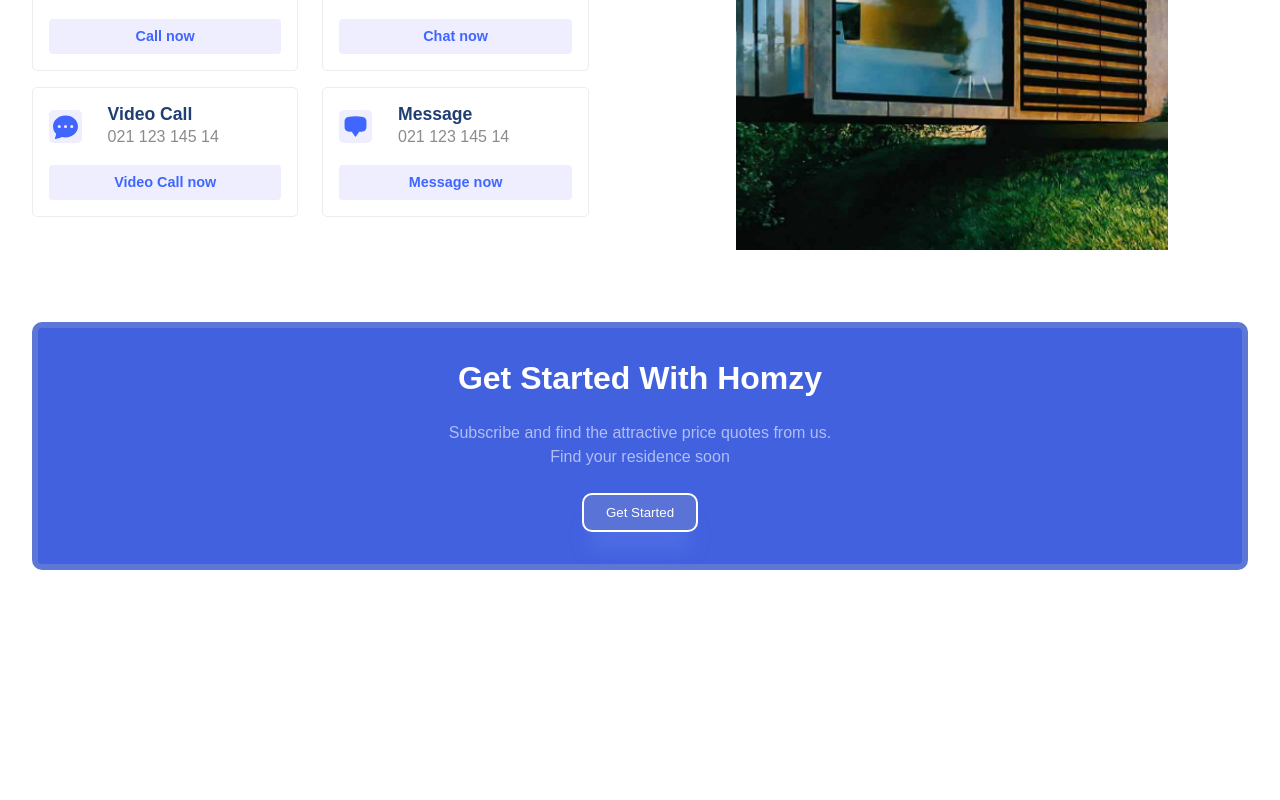
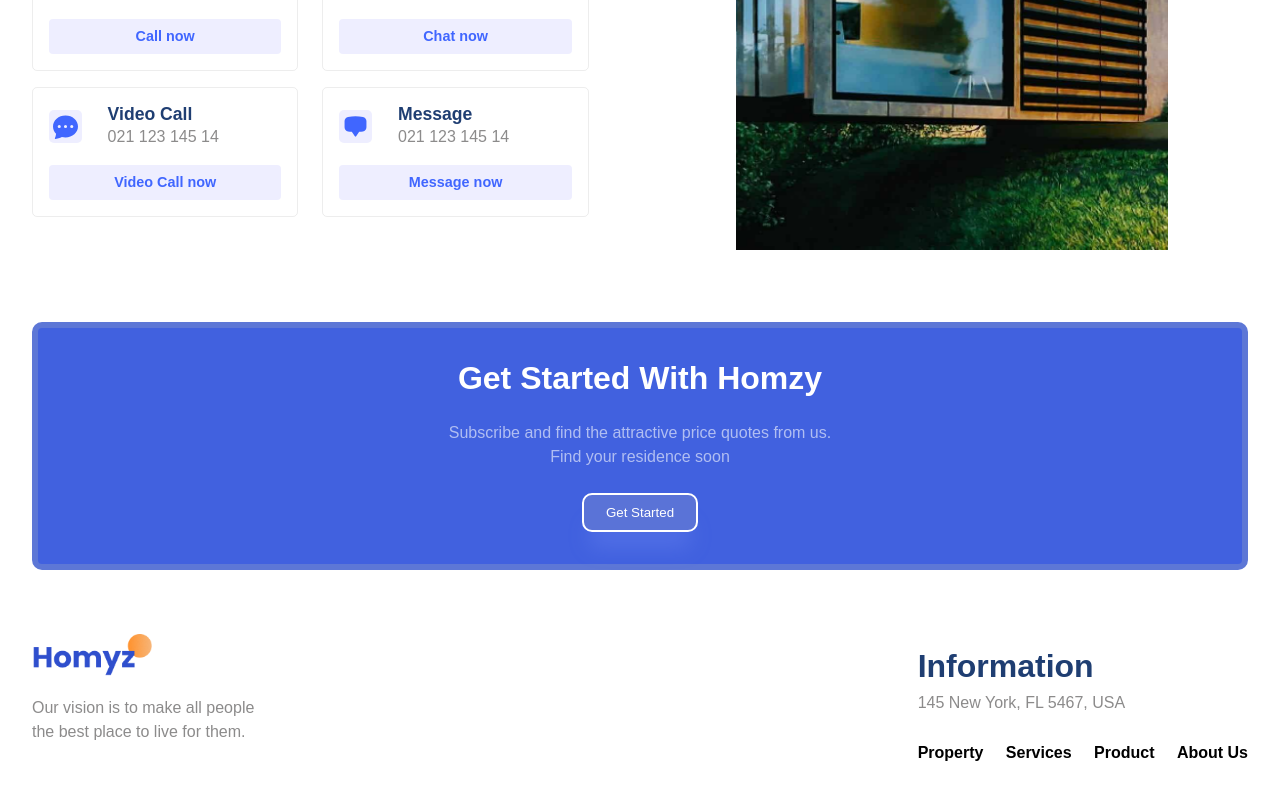
Before and after one commit to seemapoudel58/RealEstate, a React (Vite) app: page / in a window 1280 px wide. Shown: the part 2335-3135 px from the top of the page. Before the commit the page ends 2937 px from the top, so only its background shows below. Built offline with nearby package versions, Linux system fonts and the light colour scheme.

Commit message:
complete the footer section

```diff
--- a/src/App.jsx
+++ b/src/App.jsx
@@ -6,6 +6,7 @@
 import Values from "./components/Values/Values";
 import Contact from "./components/Contact/Contact";
 import GetStarted from "./components/GetStarted/GetStarted";
+import Footer from "./components/Footer/Footer";
 
 function App() {
   return (
@@ -18,6 +19,7 @@
       <Values />
       <Contact/>
       <GetStarted/>
+      <Footer/>
     </div>
   );
 }
--- /dev/null
+++ b/src/components/Footer/Footer.css
@@ -0,0 +1,30 @@
+.f-left{
+    margin-bottom:2rem;
+    gap:17px;
+}
+.f-right{
+    gap:0.4rem;
+
+}
+.f-menu{
+    display: flex;
+    justify-content: space-around;
+    gap:1.4rem;
+    align-items: center;
+    margin-top:1.4rem;
+    font-weight: bold;
+    flex-wrap: wrap;
+}
+@media (min-width: 768px) {
+    .f-container{
+        display: flex;
+        justify-content: space-between;
+    }
+
+    .flexColCenter.f-left{
+        align-items: flex-start;
+    }
+    .flexColCenter.f-right{
+        align-items: flex-start;
+    }
+}
--- /dev/null
+++ b/src/components/Footer/Footer.jsx
@@ -0,0 +1,30 @@
+import React from "react";
+import "./Footer.css";
+const Footer = () => {
+  return (
+    <div className="f-wrapper">
+      <div className="paddings innerWidth  f-container">
+        <div className="flexColCenter f-left">
+          <img src="./logo2.png" alt="" width={120} />
+          <span className="secondaryText">
+            Our vision is to make all people <br />
+            the best place to live for them.
+          </span>
+        </div>
+
+        <div className=" flexColCenter f-right">
+          <span className="primaryText">Information</span>
+          <span className="secondaryText">145 New York, FL 5467, USA</span>
+          <div className=" f-menu">
+            <span>Property</span>
+            <span>Services</span>
+            <span>Product</span>
+            <span>About Us</span>
+          </div>
+        </div>
+      </div>
+    </div>
+  );
+};
+
+export default Footer;
```
